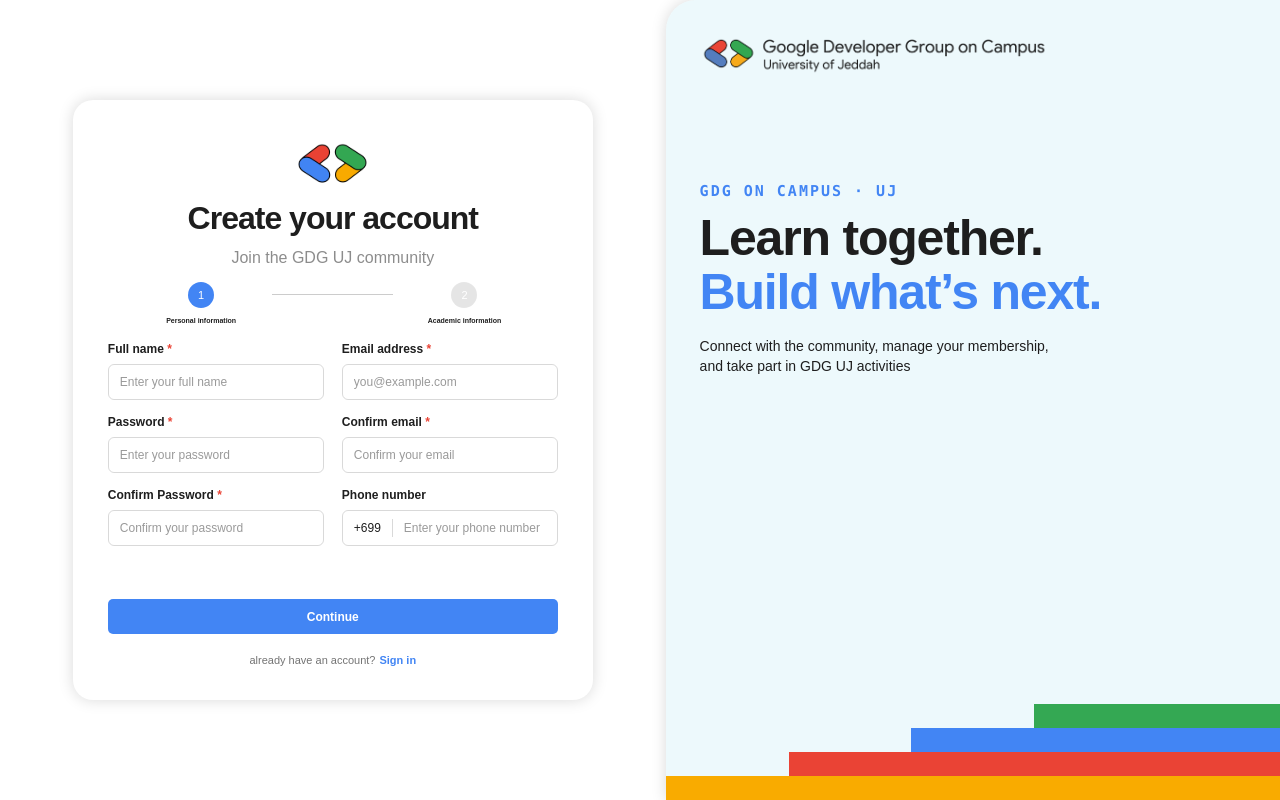
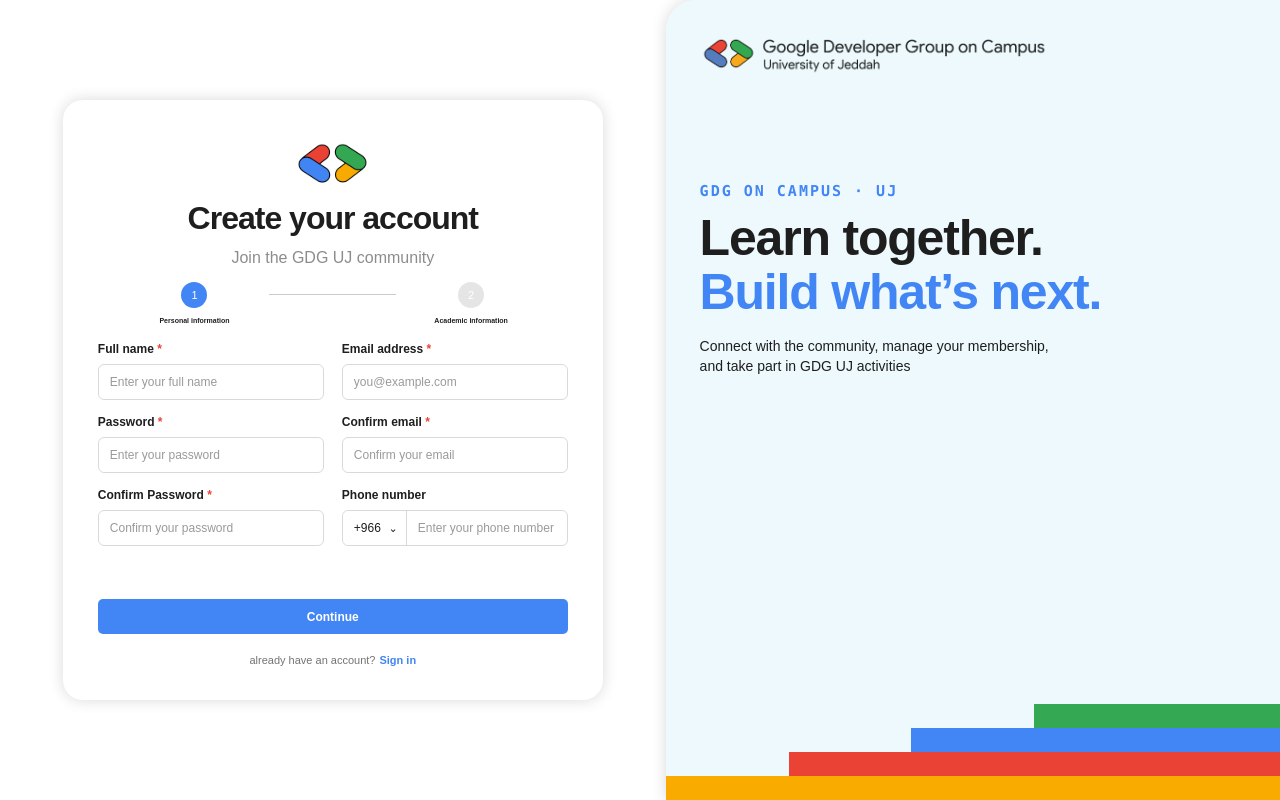
Before and after one commit to gdgocdev-maker/gdg-main-platform-frontend, a Next.js app: page /signup in a window 1280 px wide. Built offline with nearby package versions, Linux system fonts and the light colour scheme; a web font is replaced by a local one.

Commit message:
fix: styles

```diff
--- /dev/null
+++ b/app/signup/components/SelectField.tsx
@@ -0,0 +1,36 @@
+export default function SelectField({
+  id,
+  label,
+  placeholder
+}: {
+  id: string
+  label: string
+  placeholder: string
+}) {
+  return (
+    <label
+      htmlFor={id}
+      className="block text-[12px] font-bold"
+    >
+      {label} <span className="text-red">*</span>
+      <span className="relative mt-1.5 block">
+        <select
+          id={id}
+          name={id}
+          defaultValue=""
+          className="h-9 w-full appearance-none rounded-md border border-black/15 bg-white px-2.75 text-[12px] font-normal text-black/40 outline-none"
+        >
+          <option
+            value=""
+            disabled
+          >
+            {placeholder}
+          </option>
+        </select>
+        <span className="pointer-events-none absolute right-3 top-1/2 -translate-y-1/2 text-[11px]">
+          ⌄
+        </span>
+      </span>
+    </label>
+  )
+}
--- a/app/signup/components/SignupCredentials.tsx
+++ b/app/signup/components/SignupCredentials.tsx
@@ -1,47 +1,8 @@
-import Image from "next/image"
+const countryCodeOptions = [{ country: "Saudi Arabia", code: "+966" }]
 
-type SignupCredentialsProps = {
-  onContinue: () => void
-}
-
-export default function SignupCredentials({
-  onContinue
-}: SignupCredentialsProps) {
+export default function SignupCredentials() {
   return (
-    <div className="w-full">
-      <div className="absolute my-2 left-8.75 right-8.75 top-43.5 flex items-start justify-center gap-2.75 text-center text-[7px] font-bold min-[760px]:left-17 min-[760px]:right-17">
-        <div className="flex flex-1 flex-col items-center gap-2">
-          <span className="flex h-6.5 w-6.5 items-center justify-center rounded-full bg-blue text-[11px] font-normal text-white">
-            1
-          </span>
-          <span>Personal information</span>
-        </div>
-        <span className="mt-3 h-px flex-1 bg-black/20" />
-        <div className="flex flex-1 flex-col items-center gap-2">
-          <span className="flex h-6.5 w-6.5 items-center justify-center rounded-full bg-black/10 text-[11px] font-normal text-white">
-            2
-          </span>
-          <span>Academic information</span>
-        </div>
-      </div>
-
-      <div className="flex flex-col items-center gap-1.5">
-        <Image
-          src="/colorful-logo.svg"
-          alt=""
-          width={82}
-          height={82}
-          priority
-        />
-        <h2 className="mt-3 text-center text-[25px] font-bold leading-[1.1] tracking-[-1px] sm:text-[32px]">
-          Create your account
-        </h2>
-        <p className="mt-1 text-center text-[16px] text-black/45">
-          Join the GDG UJ community
-        </p>
-      </div>
-
-      <form className="mt-17.5 grid w-full grid-cols-1 gap-x-4.5 gap-y-3.25 min-[760px]:grid-cols-2">
+    <>
       <label
         htmlFor="full-name"
         className="block text-[12px] font-bold"
@@ -113,7 +74,27 @@ export default function SignupCredentials({
       >
         Phone number
         <span className="mt-1.5 flex h-9 items-center rounded-md border border-black/15 text-[12px] font-normal">
-            <span className="border-r border-black/15 px-2.75">+699</span>
+          <span className="relative h-full border-r border-black/15">
+            <select
+              id="country-code"
+              name="country-code"
+              defaultValue="+966"
+              aria-label="Country code"
+              className="h-full appearance-none rounded-l-md bg-white px-2.75 pr-6 text-[12px] font-normal outline-none"
+            >
+              {countryCodeOptions.map(({ code }) => (
+                <option
+                  key={code}
+                  value={code}
+                >
+                  {code}
+                </option>
+              ))}
+            </select>
+            <span className="pointer-events-none absolute right-2 top-1/2 -translate-y-1/2 text-[11px]">
+              ⌄
+            </span>
+          </span>
           <input
             id="phone"
             name="phone"
@@ -125,13 +106,11 @@ export default function SignupCredentials({
       </label>
 
       <button
-          type="button"
-          onClick={onContinue}
+        type="submit"
         className="col-span-full mt-10 mb-3 h-8.75 w-full rounded-[5px] bg-blue text-[12px] font-bold text-white transition-colors duration-200 hover:bg-blue/90 active:bg-blue/80"
       >
         Continue
       </button>
-      </form>
-    </div>
+    </>
   )
 }
--- a/app/signup/components/SignupDetails.tsx
+++ b/app/signup/components/SignupDetails.tsx
@@ -1,82 +1,13 @@
-import Image from "next/image"
+import SelectField from "./SelectField"
 
 type SignupDetailsProps = {
   onBack: () => void
 }
 
-function SelectField({
-  id,
-  label,
-  placeholder
-}: {
-  id: string
-  label: string
-  placeholder: string
-}) {
-  return (
-    <label
-      htmlFor={id}
-      className="block text-[12px] font-bold"
-    >
-      {label} <span className="text-red">*</span>
-      <span className="relative mt-1.5 block">
-        <select
-          id={id}
-          name={id}
-          defaultValue=""
-          className="h-9 w-full appearance-none rounded-md border border-black/15 bg-white px-2.75 text-[12px] font-normal text-black/40 outline-none"
-        >
-          <option
-            value=""
-            disabled
-          >
-            {placeholder}
-          </option>
-        </select>
-        <span className="pointer-events-none absolute right-3 top-1/2 -translate-y-1/2 text-[11px]">
-          ⌄
-        </span>
-      </span>
-    </label>
-  )
-}
 
 export default function SignupDetails({ onBack }: SignupDetailsProps) {
   return (
-    <div className="w-full">
-      <div className="absolute my-2 left-8.75 right-8.75 top-43.5 flex items-start justify-center gap-2.75 text-center text-[7px] font-bold min-[760px]:left-17 min-[760px]:right-17">
-        <div className="flex flex-1 flex-col items-center gap-2">
-          <span className="flex h-6.5 w-6.5 items-center justify-center rounded-full bg-blue text-[11px] font-normal text-white">
-            1
-          </span>
-          <span>Personal information</span>
-        </div>
-        <span className="mt-3 h-px flex-1 bg-blue" />
-        <div className="flex flex-1 flex-col items-center gap-2">
-          <span className="flex h-6.5 w-6.5 items-center justify-center rounded-full bg-blue text-[11px] font-normal text-white">
-            2
-          </span>
-          <span>Academic information</span>
-        </div>
-      </div>
-
-      <div className="flex flex-col items-center gap-1.5">
-        <Image
-          src="/colorful-logo.svg"
-          alt=""
-          width={82}
-          height={82}
-          priority
-        />
-        <h2 className="mt-3 text-center text-[25px] font-bold leading-[1.1] tracking-[-1px] sm:text-[32px]">
-          Create your account
-        </h2>
-        <p className="mt-1 text-center text-[16px] text-black/45">
-          Join the GDG UJ community
-        </p>
-      </div>
-
-      <form className="mt-17.5 grid w-full grid-cols-1 gap-x-4.5 gap-y-3.25 min-[760px]:grid-cols-2">
+    <>
       <label
         htmlFor="university"
         className="block text-[12px] font-bold"
@@ -112,20 +43,21 @@ export default function SignupDetails({ onBack }: SignupDetailsProps) {
         placeholder="Select your major"
       />
 
+      <div className="col-span-full mt-15 flex w-full flex-col gap-3 lg:flex-row">
         <button
           type="button"
           onClick={onBack}
-          className="mt-15 h-8.75 w-full rounded-[5px] border border-blue text-[12px] font-bold text-blue transition-colors duration-200 hover:bg-blue/10 active:bg-blue/20"
+          className="h-8.75 w-full rounded-[5px] border border-blue text-[12px] font-bold text-blue transition-colors duration-200 hover:bg-blue/10 active:bg-blue/20"
         >
           Back
         </button>
         <button
           type="button"
-          className="mt-15 h-8.75 w-full rounded-[5px] bg-blue text-[12px] font-bold text-white transition-colors duration-200 hover:bg-blue/90 active:bg-blue/80"
+          className="h-8.75 w-full rounded-[5px] bg-blue text-[12px] font-bold text-white transition-colors duration-200 hover:bg-blue/90 active:bg-blue/80"
         >
           Create account
         </button>
-      </form>
       </div>
+    </>
   )
 }
--- a/app/signup/components/SignupFlow.tsx
+++ b/app/signup/components/SignupFlow.tsx
@@ -1,30 +1,36 @@
 "use client"
 
-import Link from "next/link"
-import { useState } from "react"
+import { type FormEvent, useState } from "react"
 import SignupCredentials from "./SignupCredentials"
 import SignupDetails from "./SignupDetails"
+import SignupProgress from "./SignupProgress"
 
 export default function SignupFlow() {
-  const [step, setStep] = useState(1)
+  const [step, setStep] = useState<1 | 2>(1)
+
+  function handleSubmit(event: FormEvent<HTMLFormElement>) {
+    event.preventDefault()
+
+    if (step === 1) {
+      setStep(2)
+    }
+  }
 
   return (
-    <div className="flex w-full flex-1 flex-col items-center">
-      {step === 1 ? (
-        <SignupCredentials onContinue={() => setStep(2)} />
-      ) : (
-        <SignupDetails onBack={() => setStep(1)} />
-      )}
-
-      <p className="mt-auto pb-8 text-[11px] text-black/55">
-        already have an account?
-        <Link
-          href="/login"
-          className="ms-1 font-bold text-blue hover:text-blue/90 active:text-blue/80"
-        >
-          Sign in
-        </Link>
-      </p>
-    </div>
+    <>
+      <SignupProgress step={step} />
+      <form
+        onSubmit={handleSubmit}
+        className="mt-17.5 flex w-full flex-1 flex-col"
+      >
+        <div className="grid w-full grid-cols-1 gap-x-4.5 gap-y-3.25 min-[760px]:grid-cols-2">
+          {step === 1 ? (
+            <SignupCredentials />
+          ) : (
+            <SignupDetails onBack={() => setStep(1)} />
+          )}
+        </div>
+      </form>
+    </>
   )
 }
--- /dev/null
+++ b/app/signup/components/SignupProgress.tsx
@@ -0,0 +1,27 @@
+type SignupProgressProps = {
+  step: 1 | 2
+}
+
+export default function SignupProgress({ step }: SignupProgressProps) {
+  return (
+    <div className="absolute my-2 left-8.75 right-8.75 top-43.5 flex items-start justify-center gap-2.75 text-center text-[7px] font-bold min-[760px]:left-17 min-[760px]:right-17">
+      <div className="flex flex-1 flex-col items-center gap-2">
+        <span className="flex h-6.5 w-6.5 items-center justify-center rounded-full bg-blue text-[11px] font-normal text-white">
+          1
+        </span>
+        <span>Personal information</span>
+      </div>
+      <span
+        className={`mt-3 h-px flex-1 ${step === 2 ? "bg-blue" : "bg-black/20"}`}
+      />
+      <div className="flex flex-1 flex-col items-center gap-2">
+        <span
+          className={`flex h-6.5 w-6.5 items-center justify-center rounded-full text-[11px] font-normal text-white ${step === 2 ? "bg-blue" : "bg-black/10"}`}
+        >
+          2
+        </span>
+        <span>Academic information</span>
+      </div>
+    </div>
+  )
+}
--- a/app/signup/page.tsx
+++ b/app/signup/page.tsx
@@ -1,4 +1,6 @@
 import type { Metadata } from "next"
+import Image from "next/image"
+import Link from "next/link"
 import AuthVisualPanel from "@/components/auth/AuthVisualPanel"
 import SignupFlow from "./components/SignupFlow"
 
@@ -10,8 +12,34 @@ export default function SignUp() {
   return (
     <main className="flex h-auto min-h-screen min-w-0 flex-col overflow-hidden bg-white text-primary-font lg:h-screen lg:min-w-270 lg:flex-row">
       <section className="flex h-auto flex-1 items-center justify-center bg-white lg:h-full">
-        <div className="relative flex h-150 w-full flex-col items-center bg-white px-8.75 pt-10.25 min-[760px]:w-130 min-[760px]:rounded-[20px] min-[760px]:shadow-[0_0_15px_rgba(0,0,0,0.15)] ">
+        <div className="relative flex h-150 w-full flex-col items-center bg-white px-8.75 pt-10.25 min-[760px]:w-135 min-[760px]:rounded-[20px] min-[760px]:shadow-[0_0_15px_rgba(0,0,0,0.15)] ">
+          <div className="flex w-full flex-col items-center gap-1.5">
+            <Image
+              src="/colorful-logo.svg"
+              alt=""
+              width={82}
+              height={82}
+              priority
+            />
+            <h2 className="mt-3 text-center text-[25px] font-bold leading-[1.1] tracking-[-1px] sm:text-[32px]">
+              Create your account
+            </h2>
+            <p className="mt-1 text-center text-[16px] text-black/45">
+              Join the GDG UJ community
+            </p>
+          </div>
+
           <SignupFlow />
+
+          <p className="mt-auto pb-8 text-[11px] text-black/55">
+            already have an account?
+            <Link
+              href="/login"
+              className="ms-1 font-bold text-blue hover:text-blue/90 active:text-blue/80"
+            >
+              Sign in
+            </Link>
+          </p>
         </div>
       </section>
 
```
Also changed, not shown: components/auth/AuthCard.tsx (deleted, +0 -16 lines). Lines whose indentation alone changed are shown as unchanged.
